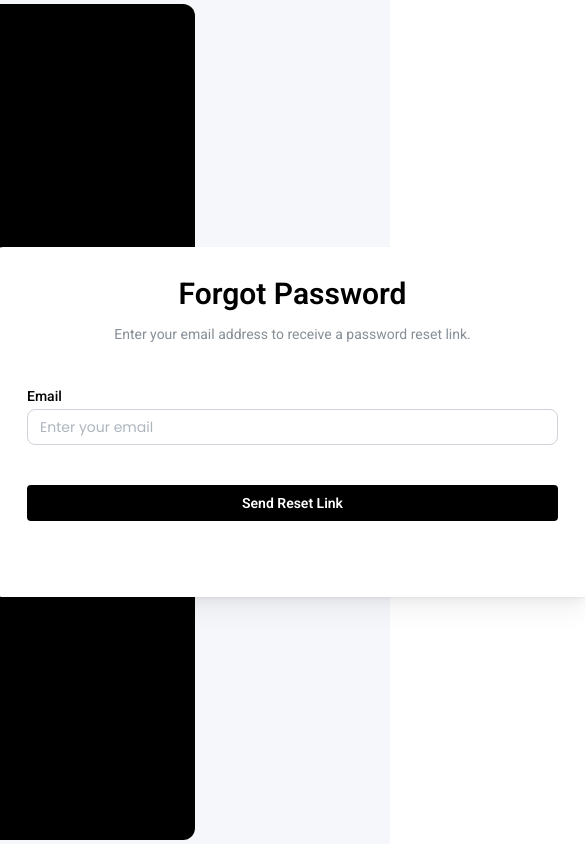
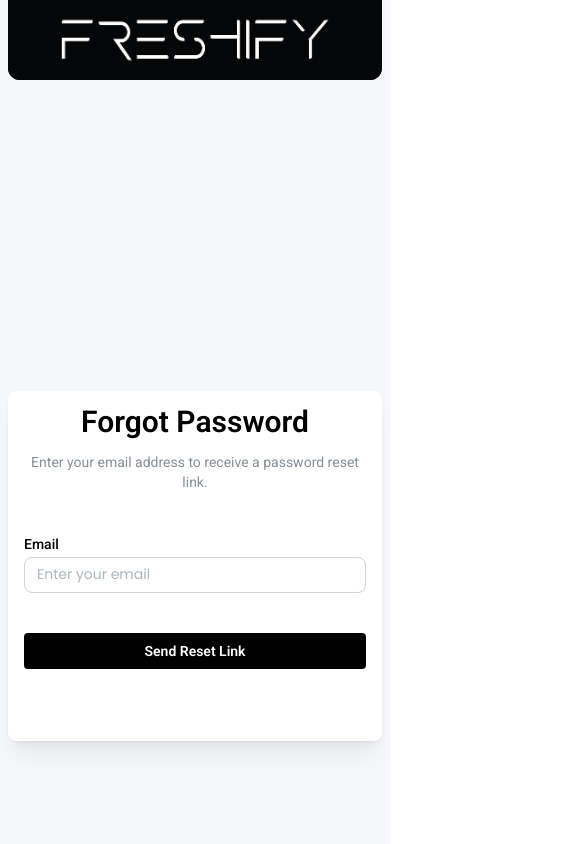
Before and after one commit to owaisprog/Freshify-frontend, a React (Vite) app: page /OrganizationOwnerUserResetPassword in a window 390 px wide. Shown: the whole page, 585 px wide, since content can reach past the window. Built offline with nearby package versions, Linux system fonts and the light colour scheme; no server answers.

Commit message:
update responsiveness issue

```diff
--- a/src/pages/OrganizationOwner/OrganizationOwnerLayout/OrganizationOwnerUsers/Components/OrganizationOwnerUserResetPassword.jsx
+++ b/src/pages/OrganizationOwner/OrganizationOwnerLayout/OrganizationOwnerUsers/Components/OrganizationOwnerUserResetPassword.jsx
@@ -53,9 +53,9 @@ export default function OrganizationOwnerUserResetPassword() {
   };
 
   return (
-    <main className="grid h-[100dvh] max-w-[1440px] grid-cols-2 bg-[#F5F7FA] py-1">
-      {/* Left Side - Image */}
-      <section className="rounded-tr-xl rounded-br-xl bg-black flex items-center justify-center">
+    <main className="grid h-[100dvh] max-w-[1440px] mx-auto grid-cols-1 lg:grid-cols-2 bg-[#F5F7FA] lg:py-1 px-2 lg:px-0">
+      {/* This image will be visible on large devices  */}
+      <section className=" hidden rounded-tr-xl rounded-br-xl bg-black lg:flex items-center justify-center">
         <Image
           radius="md"
           height={"full"}
@@ -64,13 +64,26 @@ export default function OrganizationOwnerUserResetPassword() {
         />
       </section>
 
+      {/* This image will be visible on Mobile devices  */}
+      <section className=" lg:hidden h-[80px] md:py-2 md:h-[100px] overflow-hidden bg-black flex items-center justify-center rounded-bl-xl rounded-br-xl">
+        <Image
+          radius="md"
+          className="object-contain  w-full lg:w-[60%]  "
+          src={freshifyImage}
+          fallbackSrc="https://placehold.co/600x400?text=Placeholder"
+        />
+      </section>
+
       {/* Right Side - Form */}
       <section className="flex items-center justify-center">
-        <form onSubmit={form.onSubmit(handleSubmit)}>
+        <form
+          className="w-full max-w-[595px]"
+          onSubmit={form.onSubmit(handleSubmit)}
+        >
           <Paper
             bg={"white"}
             shadow="md"
-            className="h-[350px] !flex flex-col gap-10 p-8 w-[595px]"
+            className="h-[350px] !flex flex-col gap-10  p-4 md:p-8"
             radius={"md"}
           >
             {/* Heading */}
```
